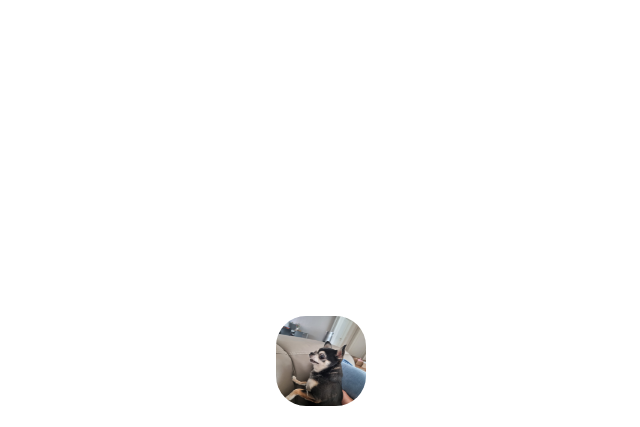
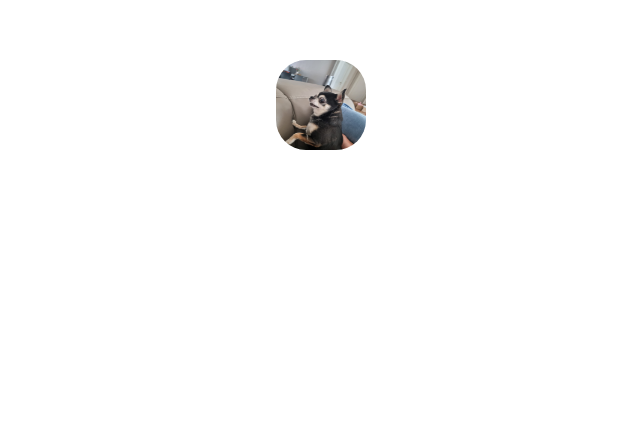
Before and after one commit to ojs201/kokoa-clone-2020, a plain HTML site: page rori-profile.html in a window 1280 px wide. Shown: the part 1212-1639 px from the top of the page, without its empty margins (319-959 px from the left). After the commit the page ends 1383 px from the top, so only its background shows below. Drawn offline with nearby package versions, Linux system fonts and the light colour scheme.

Commit message:
Update profile.css

```diff
--- a/css/components/profile.css
+++ b/css/components/profile.css
@@ -28,7 +28,7 @@
 }
 
 .profile-component {
-  margin-top: 110%;
+  margin-top: 90%;
 }
 
 .profile-component__profile-img img {
```
